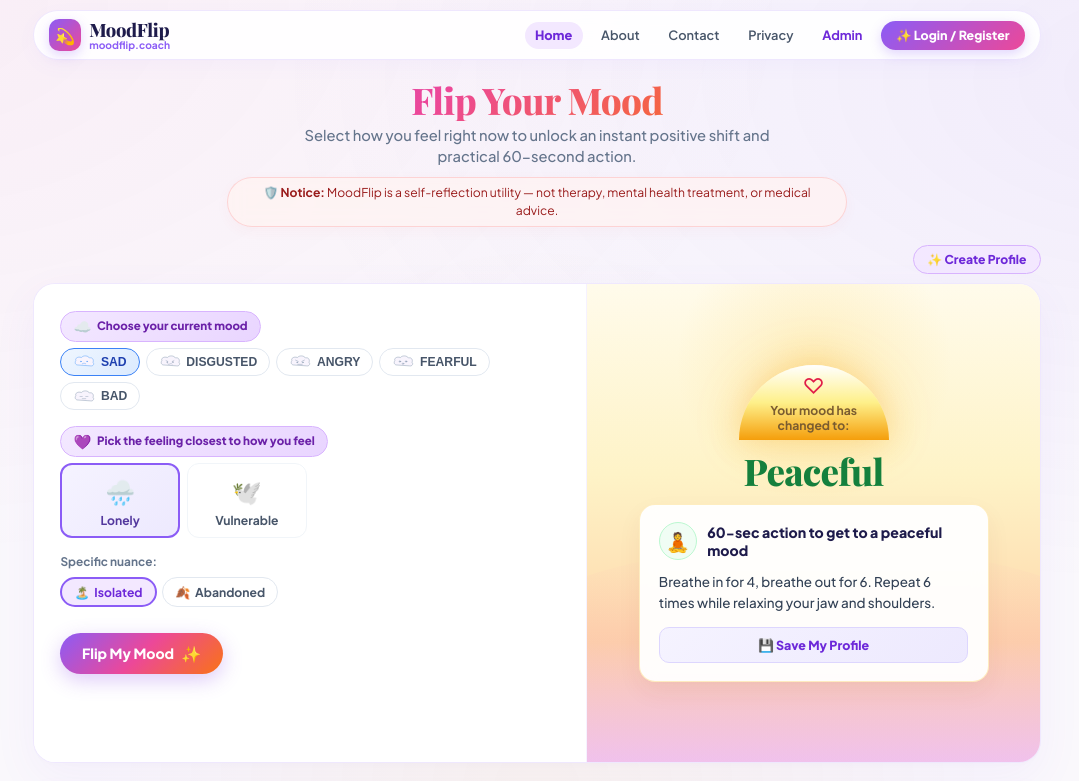
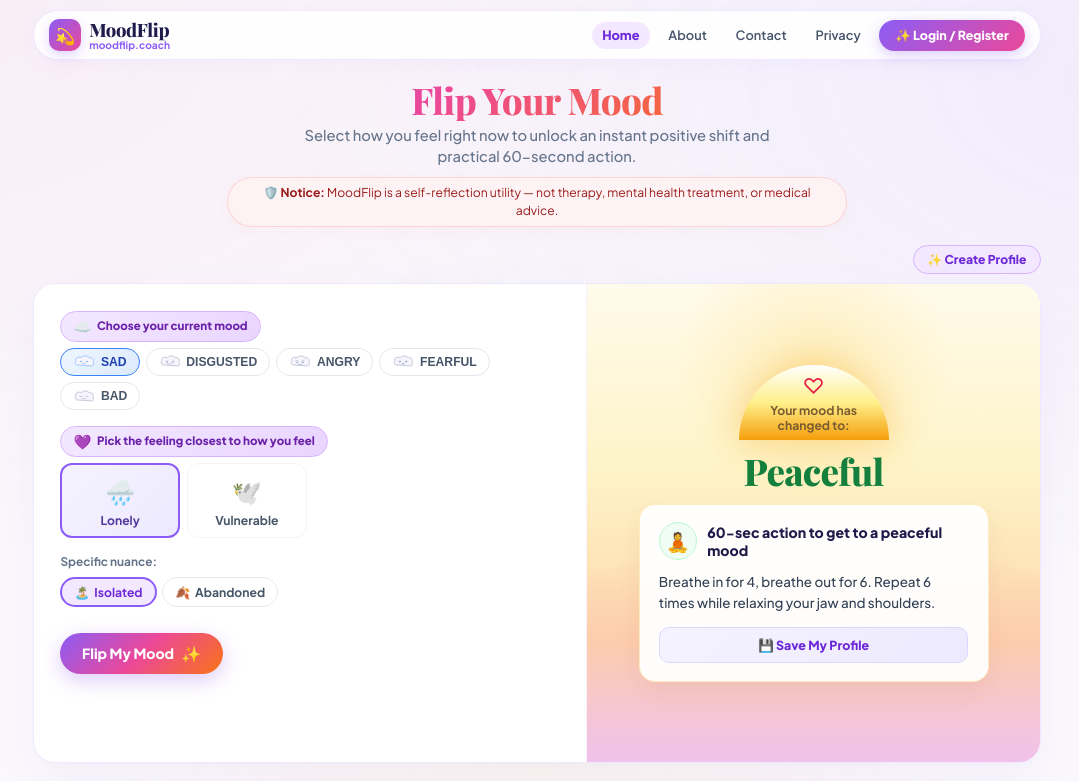
Before and after one commit to CodeStackLab/moodflip-website, a Next.js app: page / in a window 1280 px wide. Shown: the top 781 px of the page, without its empty margins (103-1182 px from the left). Built offline with nearby package versions, Linux system fonts and the light colour scheme; a web font is replaced by a local one.

Commit message:
Fix header-auth-btn CSS specificity so text never hides or washes out on click/active

```diff
--- a/app/globals.css
+++ b/app/globals.css
@@ -139,26 +139,31 @@ body {
   font-weight: 700;
 }
 
-.header-auth-btn {
-  background: linear-gradient(135deg, #8b5cf6 0%, #ec4899 100%);
-  color: white !important;
-  font-size: 0.78rem;
+.header-nav a.header-auth-btn,
+.header-nav a.header-auth-btn:hover,
+.header-nav a.header-auth-btn:focus,
+.header-nav a.header-auth-btn:active,
+.header-nav a.header-auth-btn.active {
+  background: linear-gradient(135deg, #8b5cf6 0%, #ec4899 100%) !important;
+  color: #ffffff !important;
+  font-size: 0.78rem !important;
   font-weight: 800 !important;
-  padding: 0.35rem 0.95rem !important;
-  border-radius: 9999px;
-  border: none;
-  cursor: pointer;
-  box-shadow: 0 4px 12px rgba(139, 92, 246, 0.25);
-  transition: all 0.2s ease;
-  white-space: nowrap;
-  display: inline-flex;
-  align-items: center;
-  justify-content: center;
+  padding: 0.38rem 1rem !important;
+  border-radius: 9999px !important;
+  border: none !important;
+  cursor: pointer !important;
+  box-shadow: 0 4px 14px rgba(139, 92, 246, 0.3) !important;
+  transition: all 0.2s ease !important;
+  white-space: nowrap !important;
+  display: inline-flex !important;
+  align-items: center !important;
+  justify-content: center !important;
+  text-decoration: none !important;
 }
 
-.header-auth-btn:hover {
-  transform: translateY(-1px);
-  box-shadow: 0 6px 16px rgba(236, 72, 153, 0.35);
+.header-nav a.header-auth-btn:hover {
+  transform: translateY(-1px) scale(1.02) !important;
+  box-shadow: 0 6px 18px rgba(236, 72, 153, 0.4) !important;
 }
 
 .mobile-menu-toggle {
--- a/components/Header.tsx
+++ b/components/Header.tsx
@@ -1,8 +1,10 @@
 'use client';
 
 import React, { useState, useEffect } from 'react';
+import { usePathname } from 'next/navigation';
 
 export default function Header() {
+  const pathname = usePathname();
   const [isMobileMenuOpen, setIsMobileMenuOpen] = useState(false);
   const [userProfile, setUserProfile] = useState<{ email: string; name?: string } | null>(null);
 
@@ -32,15 +34,14 @@ export default function Header() {
 
       {/* Navigation Links */}
       <nav className={`header-nav ${isMobileMenuOpen ? 'open' : ''}`}>
-        <a href="/" className="nav-link active">Home</a>
-        <a href="/about" className="nav-link">About</a>
-        <a href="/contact" className="nav-link">Contact</a>
-        <a href="/privacy" className="nav-link">Privacy</a>
-        <a href="/admin" className="nav-link admin-link">Admin</a>
+        <a href="/" className={`nav-link ${pathname === '/' ? 'active' : ''}`}>Home</a>
+        <a href="/about" className={`nav-link ${pathname === '/about' ? 'active' : ''}`}>About</a>
+        <a href="/contact" className={`nav-link ${pathname === '/contact' ? 'active' : ''}`}>Contact</a>
+        <a href="/privacy" className={`nav-link ${pathname === '/privacy' ? 'active' : ''}`}>Privacy</a>
 
         {/* Dynamic User Profile or Login CTA */}
         {userProfile ? (
-          <a href="/profile" className="header-auth-btn" style={{ background: 'linear-gradient(135deg, #10b981, #059669)' }}>
+          <a href="/profile" className="header-auth-btn" style={{ background: 'linear-gradient(135deg, #10b981, #059669)', color: '#ffffff' }}>
             👤 {userProfile.name || userProfile.email.split('@')[0]}
           </a>
         ) : (
```
Also changed, not shown: 1 other file (tests, documents, lock files or other folders).
